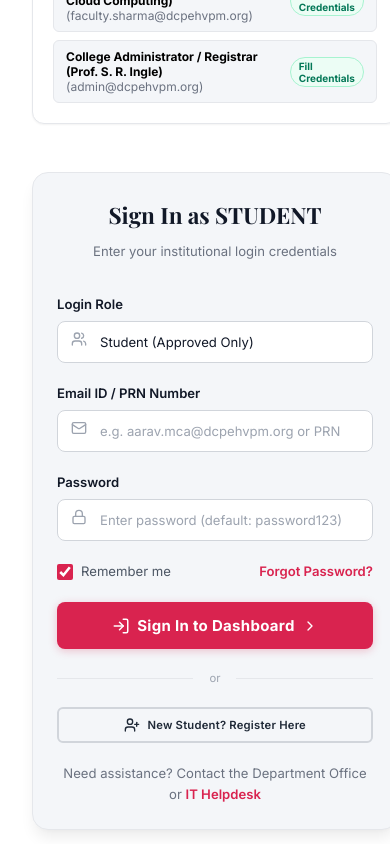
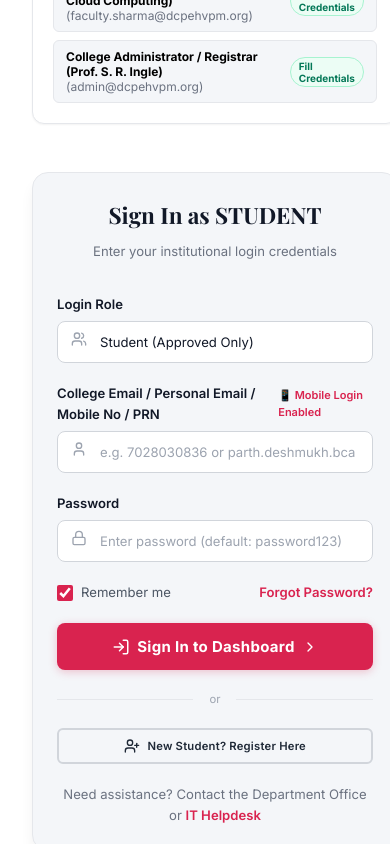
Before and after one commit to parthd45/dcpe-erp, a React (Vite) app: page / in a window 390 px wide. Shown: the part 11156-12000 px from the top of the page. Built offline with nearby package versions, Linux system fonts and the light colour scheme; no server answers; the database is empty.

Commit message:
Enable student login via registered mobile phone number in addition to email and PRN

```diff
--- a/src/components/LoginSection/LoginSection.jsx
+++ b/src/components/LoginSection/LoginSection.jsx
@@ -310,15 +310,30 @@ export default function LoginSection() {
                 </div>
 
                 <div className="form-group">
-                  <label className="form-label">
-                    {selectedRole === 'student' ? 'Email ID / PRN Number' : 'Institutional Email'}
+                  <label className="form-label" style={{ display: 'flex', justifyContent: 'space-between', alignItems: 'center' }}>
+                    <span>
+                      {selectedRole === 'student'
+                        ? 'College Email / Personal Email / Mobile No / PRN'
+                        : 'Official Staff Email Address'}
+                    </span>
+                    {selectedRole === 'student' && (
+                      <span style={{ fontSize: '11px', color: 'var(--primary)', fontWeight: 600 }}>
+                        📱 Mobile Login Enabled
+                      </span>
+                    )}
                   </label>
                   <div className="form-input-wrap">
-                    <span className="form-input-icon"><Mail size={16} /></span>
+                    <span className="form-input-icon">
+                      {selectedRole === 'student' ? <User size={16} /> : <Mail size={16} />}
+                    </span>
                     <input
                       type="text"
                       className="form-input"
-                      placeholder={selectedRole === 'student' ? 'e.g. aarav.mca@dcpehvpm.org or PRN' : 'e.g. hod.cs@dcpehvpm.org'}
+                      placeholder={
+                        selectedRole === 'student'
+                          ? 'e.g. 7028030836 or parth.deshmukh.bca@dcpehvpm.org or DCPE/BCA/...'
+                          : 'e.g. hod.cs@dcpehvpm.org or admin@dcpehvpm.org'
+                      }
                       value={email}
                       onChange={(e) => setEmail(e.target.value)}
                       required
--- a/src/context/AuthContext.jsx
+++ b/src/context/AuthContext.jsx
@@ -342,13 +342,21 @@ export const AuthProvider = ({ children }) => {
         return { success: true, user: userObj };
       }
 
-      // ── STUDENT LOGIN
+      // ── STUDENT LOGIN (Email, PRN, Personal Email, or Registered Mobile Number)
+      const rawInput = emailOrPrn.trim();
+      const cleanQuery = rawInput.toLowerCase();
+      const digitsOnly = rawInput.replace(/\D/g, '');
+
+      let orFilter = `email.eq.${cleanQuery},prn.ilike.${cleanQuery},enrollment_no.ilike.${cleanQuery},personal_email.eq.${cleanQuery}`;
+      if (digitsOnly.length >= 7) {
+        const last10 = digitsOnly.slice(-10);
+        orFilter += `,phone.ilike.%${last10}%,phone.eq.${rawInput}`;
+      }
+
       const { data: studentRows, error: stuErr } = await supabase
         .from('students')
         .select('*')
-        .or(
-          `email.eq.${cleanQuery},prn.ilike.${cleanQuery},enrollment_no.ilike.${cleanQuery},personal_email.eq.${cleanQuery}`
-        );
+        .or(orFilter);
 
       if (stuErr) throw stuErr;
 
@@ -357,7 +365,7 @@ export const AuthProvider = ({ children }) => {
       if (!student) {
         return {
           success: false,
-          message: 'No student account found with this Email / PRN. Check your credentials.',
+          message: 'No student account found with this Email, Mobile Number, or PRN. Check your credentials.',
         };
       }
 
```
